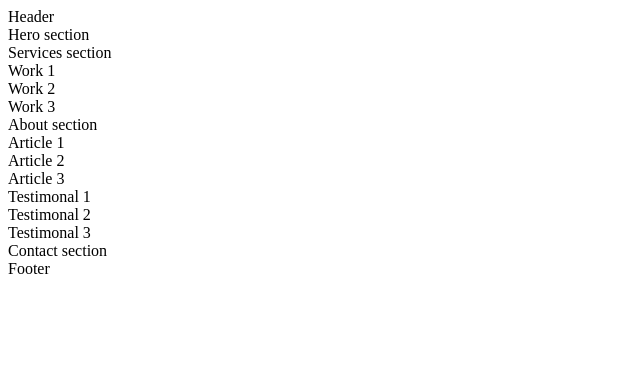
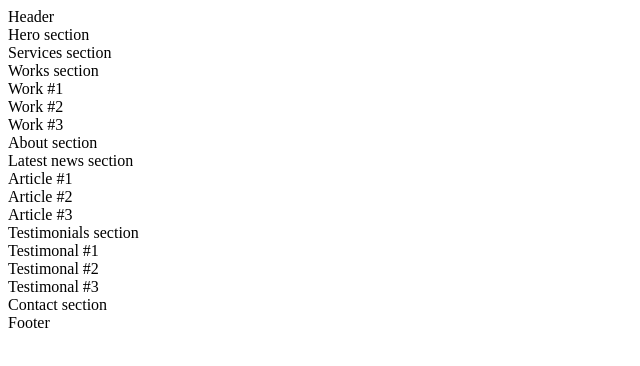
Before and after one commit to Jesufemi-A/alx-frontend, a plain HTML site: page 0x00-html_advanced/6-index.html in a window 1280 px wide. Shown: the whole page, without its empty margins (0-640 px from the left). Drawn offline with Linux system fonts and the light colour scheme.

Commit message:
more content for sections

```diff
--- a/0x00-html_advanced/6-index.html
+++ b/0x00-html_advanced/6-index.html
@@ -18,23 +18,23 @@
       <section>Hero section</section>
       <section>Services section</section>
       <section>
-
-        <article>Work 1</article>
-        <article>Work 2</article>
-        <article>Work 3</article>
+        Works section
+        <article>Work #1</article>
+        <article>Work #2</article>
+        <article>Work #3</article>
       </section>
       <section>About section</section>
       <section>
-
-        <article>Article 1</article>
-        <article>Article 2</article>
-        <article>Article 3</article>
+        Latest news section
+        <article>Article #1</article>
+        <article>Article #2</article>
+        <article>Article #3</article>
       </section>
       <section>
-
-        <article>Testimonal 1</article>
-        <article>Testimonal 2</article>
-        <article>Testimonal 3</article>
+        Testimonials section
+        <article>Testimonal #1</article>
+        <article>Testimonal #2</article>
+        <article>Testimonal #3</article>
       </section>
       <section>Contact section</section>
     </main>
```
